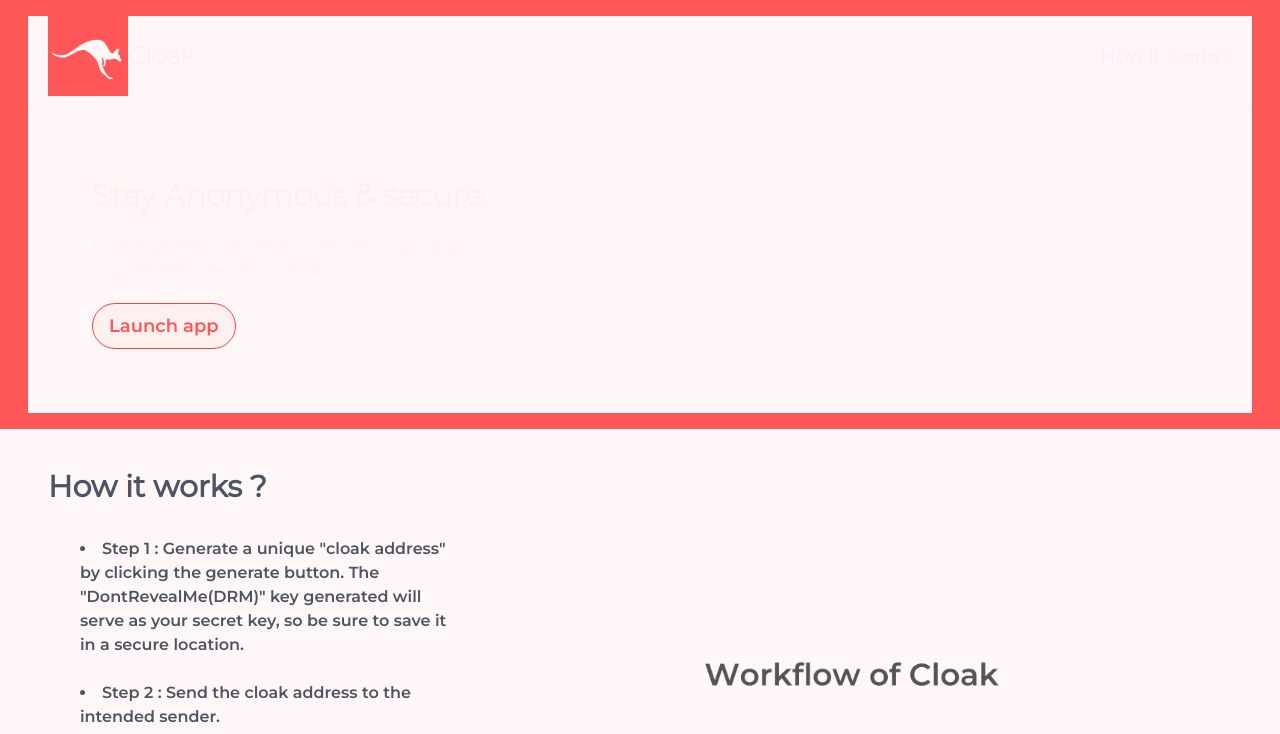
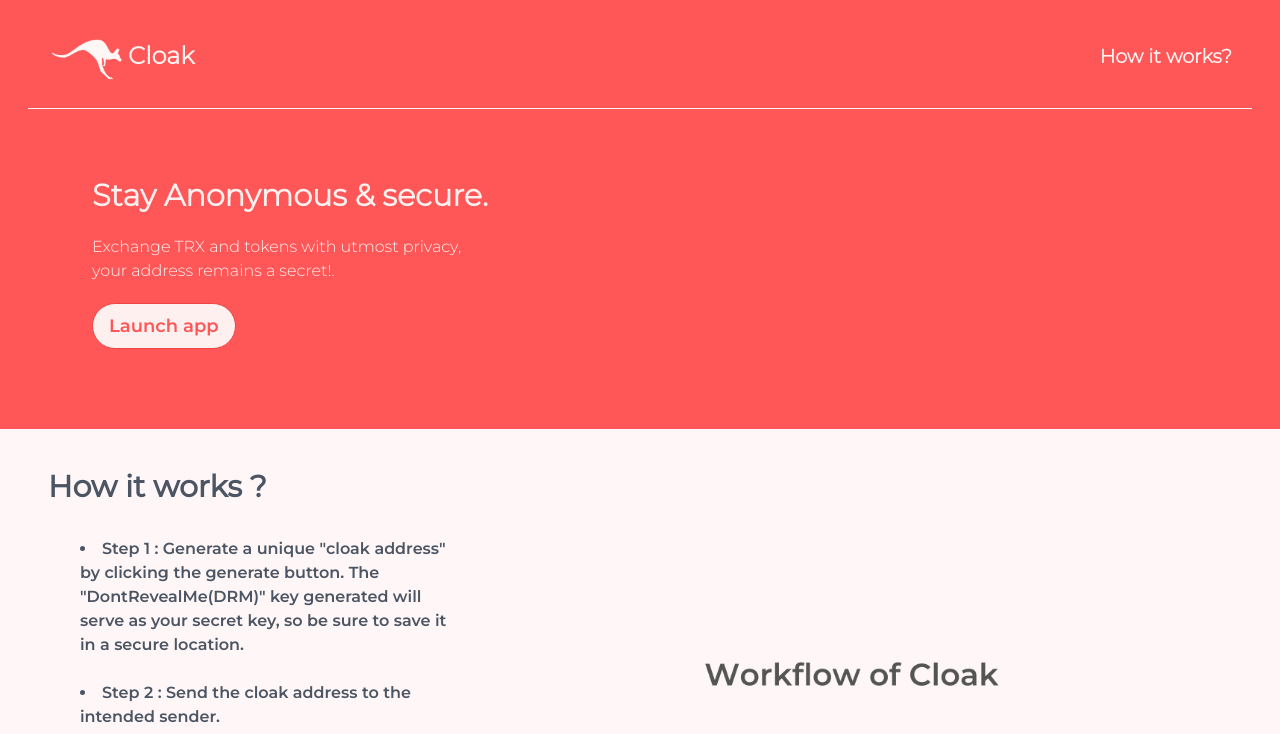
Before and after one commit to OxMaaz/Cloak, a React (Create React App) app in the folder cloak/ui-cloak/: page / in a window 1280 px wide. Shown: the top 734 px of the page. Built offline with nearby package versions, Linux system fonts and the light colour scheme.

Commit message:
ui improvement

```diff
--- a/cloak/ui-cloak/src/components/Cloak.js
+++ b/cloak/ui-cloak/src/components/Cloak.js
@@ -81,7 +81,7 @@ const Cloak = () => {
 
 
     return (
-        <div>
+        <div >
             <CloakContext.Provider value={contextValue}>
                 <ToastContainer position="top-center"
                     autoClose={5000}
--- a/cloak/ui-cloak/src/index.css
+++ b/cloak/ui-cloak/src/index.css
@@ -7,7 +7,7 @@
     /* Set the background color to red */
     background-color: #ffd7d4;
   }
-
+/*
   *{
     background-color: #FFF7F7;
-  }
+  } */
--- a/cloak/ui-cloak/src/index.js
+++ b/cloak/ui-cloak/src/index.js
@@ -7,6 +7,6 @@ import App from './App';
 const root = ReactDOM.createRoot(document.getElementById('root'));
 root.render(
 
-    <App />
+    <App className='bg-[#FFF7F7] ' />
 
 );
```
